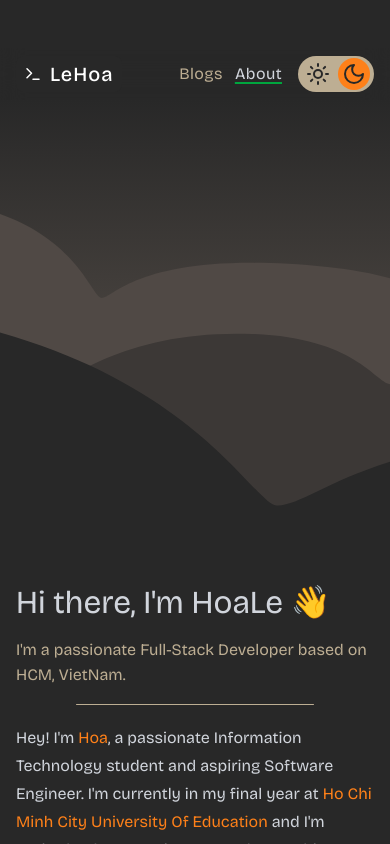
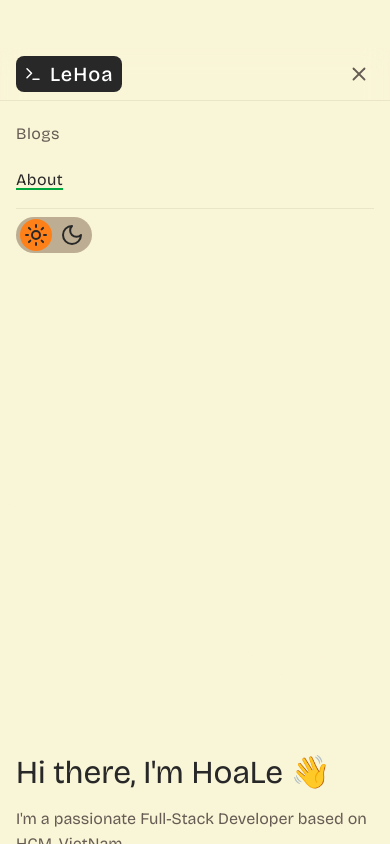
Before and after one commit to HoaLe69/blogs, a Next.js app: page /about-le in a window 390 px wide. Both pictures are taken after a click on the button "Open menu". Shown: the top 844 px of the page. Built offline with nearby package versions, Linux system fonts and the light colour scheme; no server answers.

Commit message:
feat: implement hamburger menu on the Mobile device

```diff
--- a/src/components/header.tsx
+++ b/src/components/header.tsx
@@ -1,6 +1,6 @@
 "use client"
-import { useEffect, useState } from "react"
-import { Terminal } from "lucide-react"
+import { useEffect, useState, useCallback } from "react"
+import { Terminal, Menu, X } from "lucide-react"
 import ThemeToggleButton from "./theme-toggle-button"
 import Link from "next/link"
 import { usePathname } from "next/navigation"
@@ -9,6 +9,7 @@
 export default function Header() {
   const pathname = usePathname()
   const [showStreaks, setShowStreaks] = useState(false)
+  const [menuOpen, setMenuOpen] = useState(false)
 
   useEffect(() => {
     // Only reveal the Streaks link after the password gate has been passed.
@@ -19,23 +20,32 @@
     return () => window.removeEventListener("storage", check)
   }, [])
 
+  // Close menu on route change
+  useEffect(() => {
+    setMenuOpen(false)
+  }, [pathname])
+
+  const closeMenu = useCallback(() => setMenuOpen(false), [])
+
   const classLinks =
     "tracking-wide hover:text-light-text-primary hover:dark:text-dark-text-primary dark:text-dark-text-secondary text-light-text-secondary hover:underline underline-offset-3 decoration-2"
   const classActive = "text-light-text-primary! dark:text-dark-text-primary! underline underline-offset-3 decoration-2"
 
   return (
-    <div className="backdrop-blur-md top-0 mt-12  sticky z-[1000]">
+    <div className="backdrop-blur-md top-0 mt-12 sticky z-[1000]">
       <div className="max-w-2xl mx-auto px-4">
         <header className="flex py-2 items-center">
-          <Link href="/">
+          <Link href="/" onClick={closeMenu}>
             <div className="flex bg-logo-bg items-center gap-2 px-2 py-1 rounded-lg text-white">
               <Terminal size={18} />
               <span className="text-xl font-medium tracking-wider">LeHoa</span>
             </div>
           </Link>
+
+          {/* Desktop nav */}
           <div className="ml-auto flex items-center gap-4">
-            <ul className="flex items-center gap-3">
-              <li className={`${classLinks}  ${pathname == "/" && classActive} decoration-orange-500`}>
+            <ul className="hidden md:flex items-center gap-3">
+              <li className={`${classLinks} ${pathname == "/" && classActive} decoration-orange-500`}>
                 <Link href="/">Blogs</Link>
               </li>
               {showStreaks && (
@@ -47,10 +57,55 @@
                 <Link href="/about-le">About</Link>
               </li>
             </ul>
-            <ThemeToggleButton />
+            <div className="hidden md:block">
+              <ThemeToggleButton />
+            </div>
+
+            {/* Mobile hamburger button */}
+            <button
+              onClick={() => setMenuOpen(prev => !prev)}
+              className="md:hidden p-1 text-text-secondary hover:text-text-primary transition-colors"
+              aria-label={menuOpen ? "Close menu" : "Open menu"}
+            >
+              {menuOpen ? <X size={22} /> : <Menu size={22} />}
+            </button>
           </div>
         </header>
       </div>
+
+      {/* Mobile menu overlay */}
+      {menuOpen && (
+        <div className="md:hidden border-t border-text-secondary/10 bg-bg-base/95 backdrop-blur-md">
+          <nav className="max-w-2xl mx-auto px-4 py-4 flex flex-col gap-3">
+            <Link
+              href="/"
+              className={`${classLinks} ${pathname == "/" && classActive} decoration-orange-500 py-1`}
+              onClick={closeMenu}
+            >
+              Blogs
+            </Link>
+            {showStreaks && (
+              <Link
+                href="/streaks"
+                className={`${classLinks} ${pathname == "/streaks" && classActive} decoration-purple-600 py-1`}
+                onClick={closeMenu}
+              >
+                Streaks
+              </Link>
+            )}
+            <Link
+              href="/about-le"
+              className={`${classLinks} ${pathname == "/about-le" && classActive} decoration-green-600 py-1`}
+              onClick={closeMenu}
+            >
+              About
+            </Link>
+            <div className="pt-2 border-t border-text-secondary/10">
+              <ThemeToggleButton />
+            </div>
+          </nav>
+        </div>
+      )}
     </div>
   )
 }
```
